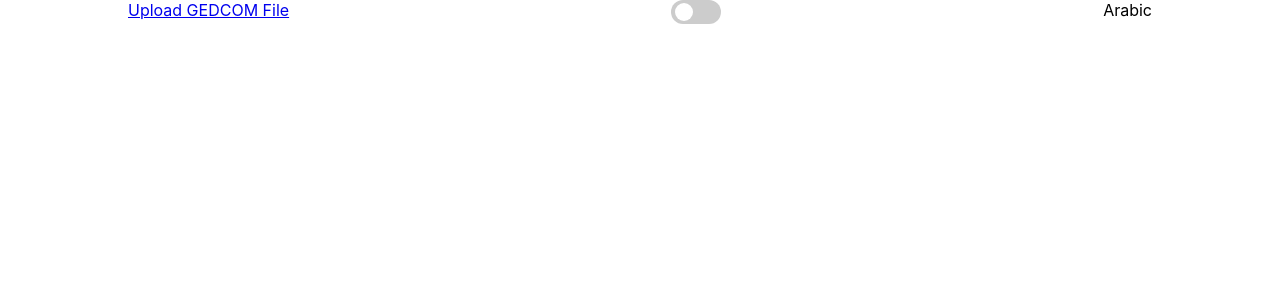
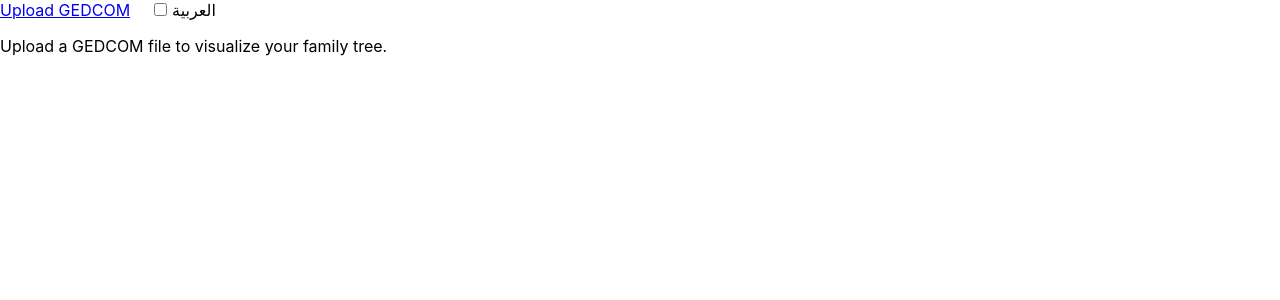
Before and after one commit to Aacgectyuoki/SimpleFamilyTree, a React (Create React App) app: page /diagram in a window 1280 px wide. Shown: the top 300 px of the page. Built offline with nearby package versions, Linux system fonts and the light colour scheme.

Commit message:
Arabic Translator Part 2. Util folder. Translation helper

```diff
--- a/src/App.js
+++ b/src/App.js
@@ -2,25 +2,10 @@ import React, { useState } from "react";
 import { Routes, Route, Link } from "react-router-dom";
 import FamilyTreeDiagram from "./components/FamilyTreeDiagram";
 import GEDCOMPage from "./components/GEDCOMPage";
-
-const translations = {
-  en: {
-    uploadGedcom: "Upload GEDCOM File",
-    viewFamilyTree: "View Family Tree",
-    uploadFile: "Upload a GEDCOM file to visualize your family tree.",
-    title: "GEDCOM Family Tree Viewer",
-    arabicToggle: "Arabic",
-  },
-  ar: {
-    uploadGedcom: "تحميل ملف GEDCOM",
-    viewFamilyTree: "عرض شجرة العائلة",
-    uploadFile: "قم بتحميل ملف GEDCOM لعرض شجرة العائلة الخاصة بك.",
-    title: "عارض شجرة العائلة GEDCOM",
-    arabicToggle: "الإنجليزية",
-  },
-};
+import translations from "./translations";
 
 const App = () => {
+
   const [gedcomData, setGedcomData] = useState(null);
   const [language, setLanguage] = useState("en");
 
@@ -33,22 +18,22 @@ const App = () => {
     setLanguage((prevLang) => (prevLang === "en" ? "ar" : "en"));
   };
 
+  const t = (key) => translations[language]?.[key] || key;
+
   return (
-    <div className="app" style={{ width: "80%", margin: "0 auto" }}>
-      <nav style={{ display: "flex", justifyContent: "space-between" }}>
-        <div>
-          <Link to="/">{translations[language].uploadGedcom}</Link>
-          {gedcomData && (
-            <Link to="/diagram" style={{ marginLeft: "20px" }}>
-              {translations[language].viewFamilyTree}
-            </Link>
-          )}
-        </div>
-        <label className="switch">
-          <input type="checkbox" onChange={handleLanguageToggle} />
-          <span className="slider"></span>
+    <div className="app">
+      <nav>
+        <Link to="/">{t("gedcomUpload")}</Link>
+        {gedcomData && <Link to="/diagram">{t("familyTree")}</Link>}
+        <label style={{ marginLeft: "20px", cursor: "pointer" }}>
+          <input
+            type="checkbox"
+            checked={language === "ar"}
+            onChange={handleLanguageToggle}
+            style={{ marginRight: "5px" }}
+          />
+          {language === "en" ? t("arabic") : t("english")}
         </label>
-        <span>{translations[language].arabicToggle}</span>
       </nav>
       <Routes>
         <Route
@@ -72,7 +57,7 @@ const App = () => {
                 translations={translations[language]}
               />
             ) : (
-              <p>{translations[language].uploadPrompt}</p>
+              <p>{translations[language].uploadFile}</p>
             )
           }
         />
--- a/src/components/FamilyTreeDiagram.js
+++ b/src/components/FamilyTreeDiagram.js
@@ -7,35 +7,13 @@ import ReactFlow, {
 import dagre from "dagre";
 import "../styles/FamilyTree.css";
 import "react-flow-renderer/dist/style.css";
+import translations from "../translations";
 
 const dagreGraph = new dagre.graphlib.Graph();
 dagreGraph.setDefaultEdgeLabel(() => ({}));
 
 const nodeWidth = 200;
 const nodeHeight = 100;
-
-const translations = {
-  en: {
-    title: "GEDCOM Family Tree Viewer",
-    uploadFile: "Upload a GEDCOM file to visualize your family tree.",
-    viewTree: "View Family Tree",
-    personDetails: "Person Details",
-    firstName: "First Name",
-    lastName: "Last Name",
-    unknown: "Unknown",
-    selectPerson: "Select a person to see details",
-  },
-  ar: {
-    title: "عارض شجرة العائلة GEDCOM",
-    uploadFile: "قم بتحميل ملف GEDCOM لعرض شجرة العائلة الخاصة بك.",
-    viewTree: "عرض شجرة العائلة",
-    personDetails: "تفاصيل الشخص",
-    firstName: "الاسم الأول",
-    lastName: "اسم العائلة",
-    unknown: "غير معروف",
-    selectPerson: "حدد شخصًا لرؤية التفاصيل",
-  },
-};
 
 
 // Helper to calculate layout
@@ -66,13 +44,14 @@ const getLayoutedElements = (nodes, edges) => {
   return { nodes: layoutedNodes, edges };
 };
 
-const FamilyTreeDiagram = ({ gedcomData }) => {
+const FamilyTreeDiagram = ({ gedcomData, language }) => {
   const [data, setData] = useState({ nodes: [], edges: [] });
   const [selectedPerson, setSelectedPerson] = useState(null);
   const [searchTerm, setSearchTerm] = useState("");
   const [suggestions, setSuggestions] = useState([]);
-  const [language, setLanguage] = useState("en");
   const reactFlowInstance = useRef(null);
+
+  const t = (key) => translations[language]?.[key] || key;
 
   useEffect(() => {
     if (gedcomData) {
@@ -84,7 +63,8 @@ const FamilyTreeDiagram = ({ gedcomData }) => {
         if (!isAlive) backgroundColor = "#a4d8f0";
         if (gender === "F") backgroundColor = isAlive ? "#fde0f7" : "#f0a4d8";
 
-        const name = language === 'ar'
+        const name =
+          language === "ar"
             ? individual.data.NAME_ARABIC || individual.data.NAME
             : individual.data.NAME?.replace(/\//g, "") || "Unknown";
 
@@ -135,9 +115,9 @@ const FamilyTreeDiagram = ({ gedcomData }) => {
     }
   }, [gedcomData, language]);
 
-  const handleLanguageToggle = () => {
-    setLanguage((prevLang) => (prevLang === "en" ? "ar" : "en"));
-  };
+  // const handleLanguageToggle = () => {
+  //   setLanguage((prevLang) => (prevLang === "en" ? "ar" : "en"));
+  // };
 
   const highlightRelatedNodes = (nodeId) => {
     const currentIndividual = gedcomData.individuals[nodeId];
@@ -244,7 +224,7 @@ const FamilyTreeDiagram = ({ gedcomData }) => {
           <div style={{ padding: "10px", position: "absolute", top: 0, left: 0, zIndex: 10 }}>
             <input
               type="text"
-              placeholder="Search for a person..."
+              placeholder={translations[language].searchPlaceholder || "Search for a person..."}
               value={searchTerm}
               onChange={handleInputChange}
               style={{
@@ -302,51 +282,49 @@ const FamilyTreeDiagram = ({ gedcomData }) => {
     >
       {selectedPerson ? (
             <div>
-          <h2>{translations[language].personDetails}</h2>
+              <h2>{t("personDetails")}</h2>
               <p>
-            <strong>{translations[language].firstName}:</strong>{" "}
-            {selectedPerson.data?.NAME?.split(" ")[0] || translations[language].unknown}
+                <strong>{t("firstName")}:</strong>{" "}
+                {selectedPerson.data?.NAME?.split(" ")[0] || t.unknown}
               </p>
               <p>
-            <strong>{translations[language].lastName}:</strong>{" "}
-            {selectedPerson.data?.NAME?.split(" ")[1] || translations[language].unknown}
+                <strong>{t("lastName")}:</strong>{" "}
+                {selectedPerson.data?.NAME?.split(" ")[1] || t.unknown}
               </p>
               <p>
-            <strong>Date of Birth:</strong>{" "}
-            {selectedPerson.data?.BIRT?.DATE || "Unknown"}
+                <strong>{t("dateOfBirth")}:</strong>{" "}
+                {selectedPerson.data?.BIRT?.DATE || t.unknown}
               </p>
               <p>
-            <strong>Alive:</strong>{" "}
-            {selectedPerson.data?.DEAT ? "No" : "Yes"}
+                <strong>{t("alive")}:</strong>{" "}
+                {selectedPerson.data?.DEAT ? t.no : t.yes}
               </p>
               {selectedPerson.data?.DEAT && (
                 <p>
-              <strong>Date of Death:</strong>{" "}
-              {selectedPerson.data?.DEAT?.DATE || "Unknown"}
+                  <strong>{t("dateOfDeath")}:</strong>{" "}
+                  {selectedPerson.data?.DEAT?.DATE || t.unknown}
                 </p>
               )}
               <p>
-            <strong>Father:</strong>{" "}
-            {gedcomData.individuals[selectedPerson.relationships?.father]?.data
-              ?.NAME || "Unknown"}
+                <strong>{t("father")}:</strong>{" "}
+                {gedcomData.individuals[selectedPerson.relationships?.father]?.data?.NAME || t.unknown}
               </p>
               <p>
-            <strong>Mother:</strong>{" "}
-            {gedcomData.individuals[selectedPerson.relationships?.mother]?.data
-              ?.NAME || "Unknown"}
+                <strong>{t("mother")}:</strong>{" "}
+                {gedcomData.individuals[selectedPerson.relationships?.mother]?.data?.NAME || t.unknown}
               </p>
               <p>
-            <strong>Children:</strong>{" "}
+                <strong>{t("children")}:</strong>{" "}
                 {selectedPerson.relationships?.children
                   ?.map(
                     (childId) =>
-                  gedcomData.individuals[childId]?.data?.NAME || "Unknown"
+                      gedcomData.individuals[childId]?.data?.NAME || t.unknown
                   )
-              .join(", ") || "None"}
+                  .join(", ") || t.none}
               </p>
             </div>
           ) : (
-        <h2>Select a person to see details</h2>
+            <h2>{t("selectPerson")}</h2>
           )}
         </div>
       </div>
--- a/src/components/GEDCOMPage.js
+++ b/src/components/GEDCOMPage.js
@@ -18,7 +18,7 @@ const GEDCOMPage = ({ gedcomData, onDataLoaded, language, translations }) => {
       </p>
 
       {/* GEDCOM Uploader Component */}
-      <GedcomUploader onDataLoaded={onDataLoaded} />
+      <GedcomUploader onDataLoaded={onDataLoaded} language={language} />
 
       {/* View Family Tree Button */}
       {gedcomData && (
--- a/src/components/gedcomUploader.js
+++ b/src/components/gedcomUploader.js
@@ -6,14 +6,36 @@ const GedcomUploader = ({ onDataLoaded }) => {
   const navigate = useNavigate();
   const [gedcomData, setGedcomData] = useState(null);
 
+  const cleanGedcomData = (data) => {
+    const cleanedIndividuals = Object.entries(data.individuals).reduce(
+      (acc, [id, individual]) => {
+        acc[id] = {
+          ...individual,
+          data: {
+            ...individual.data,
+            NAME: individual.data.NAME?.replace(/\//g, "") || "Unknown", // Clean up NAME
+          },
+        };
+        return acc;
+      },
+      {}
+    );
+
+    return {
+      ...data,
+      individuals: cleanedIndividuals,
+    };
+  };
+
   const onFileChange = async (event) => {
     const file = event.target.files[0];
     if (!file) return;
 
     try {
       const parsedData = await handleFileUpload(file);
-      setGedcomData(parsedData);
-      if (onDataLoaded) onDataLoaded(parsedData);
+      const cleanedData = cleanGedcomData(parsedData);
+      setGedcomData(cleanedData);
+      if (onDataLoaded) onDataLoaded(cleanedData);
     } catch (error) {
       console.error("Failed to parse GEDCOM file:", error);
     }
--- /dev/null
+++ b/src/translations.js
@@ -0,0 +1,52 @@
+const translations = {
+    en: {
+      title: "GEDCOM Family Tree Viewer",
+      uploadFile: "Upload a GEDCOM file to visualize your family tree.",
+      viewTree: "View Family Tree",
+      personDetails: "Person Details",
+      firstName: "First Name",
+      lastName: "Last Name",
+      dateOfBirth: "Date of Birth",
+      alive: "Alive",
+      dateOfDeath: "Date of Death",
+      father: "Father",
+      mother: "Mother",
+      children: "Children",
+      yes: "Yes",
+      no: "No",
+      unknown: "Unknown",
+      none: "None",
+      searchPlaceholder: "Search for a person...",
+      selectPerson: "Select a person to see details",
+      gedcomUpload: "Upload GEDCOM",
+      familyTree: "View Family Tree",
+      arabic: "العربية",
+      english: "English",
+    },
+    ar: {
+      title: "عارض شجرة العائلة GEDCOM",
+      uploadFile: "قم بتحميل ملف GEDCOM لعرض شجرة العائلة الخاصة بك.",
+      viewTree: "عرض شجرة العائلة",
+      personDetails: "تفاصيل الشخص",
+      firstName: "الاسم الأول",
+      lastName: "اسم العائلة",
+      dateOfBirth: "تاريخ الميلاد",
+      alive: "على قيد الحياة",
+      dateOfDeath: "تاريخ الوفاة",
+      father: "الأب",
+      mother: "الأم",
+      children: "الأطفال",
+      yes: "نعم",
+      no: "لا",
+      unknown: "غير معروف",
+      none: "لا يوجد",
+      searchPlaceholder: "ابحث عن شخص...",
+      selectPerson: "حدد شخصًا لرؤية التفاصيل",
+      gedcomUpload: "تحميل ملف GEDCOM",
+      familyTree: "عرض شجرة العائلة",
+      arabic: "العربية",
+      english: "الإنجليزية",
+    },
+  };
+
+  export default translations;
--- /dev/null
+++ b/src/utils/translationHelper.js
@@ -0,0 +1,3 @@
+import translations from "../translations";
+
+export const t = (key, lang = "en") => translations[lang]?.[key] || key;
```
Lines whose indentation alone changed are shown as unchanged.
